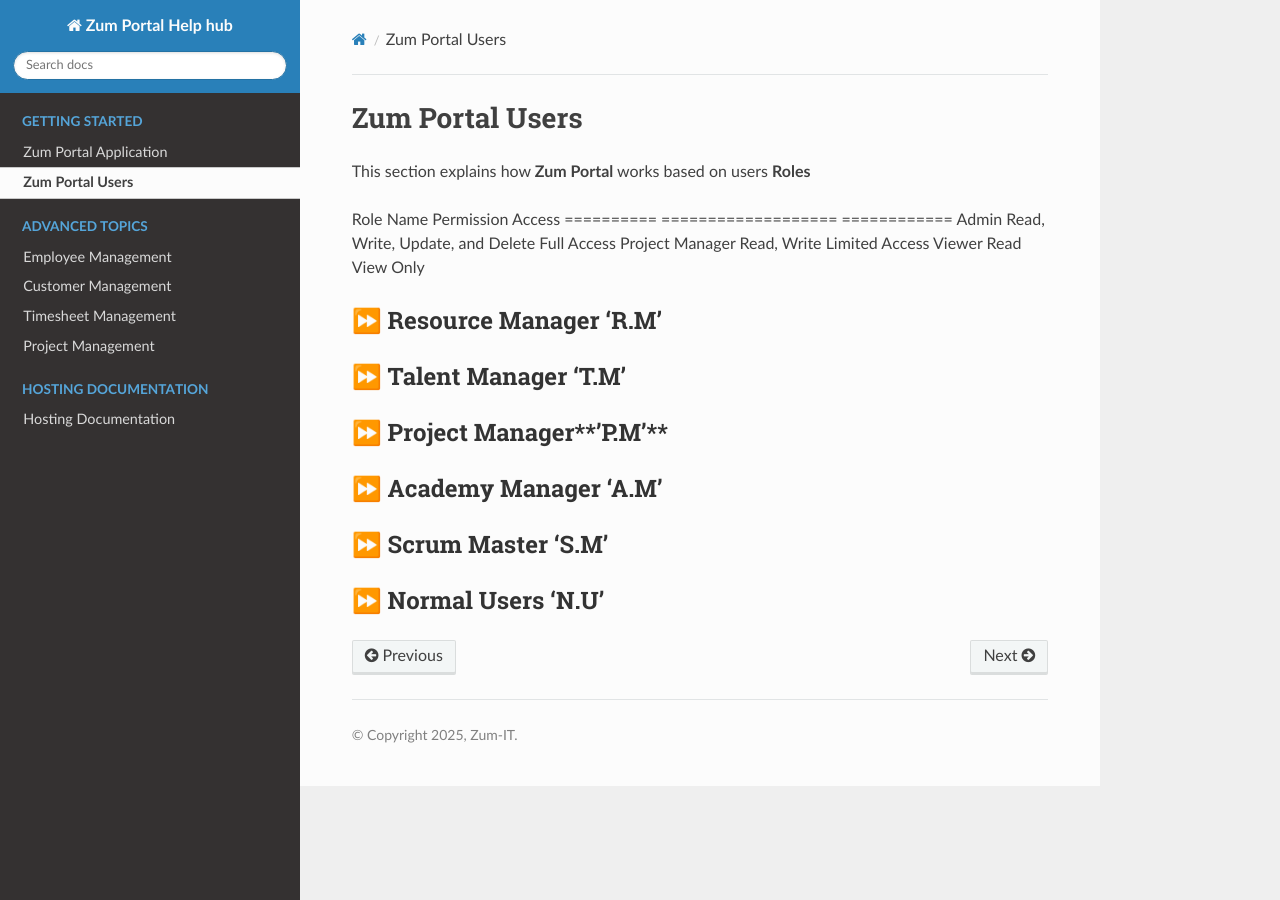
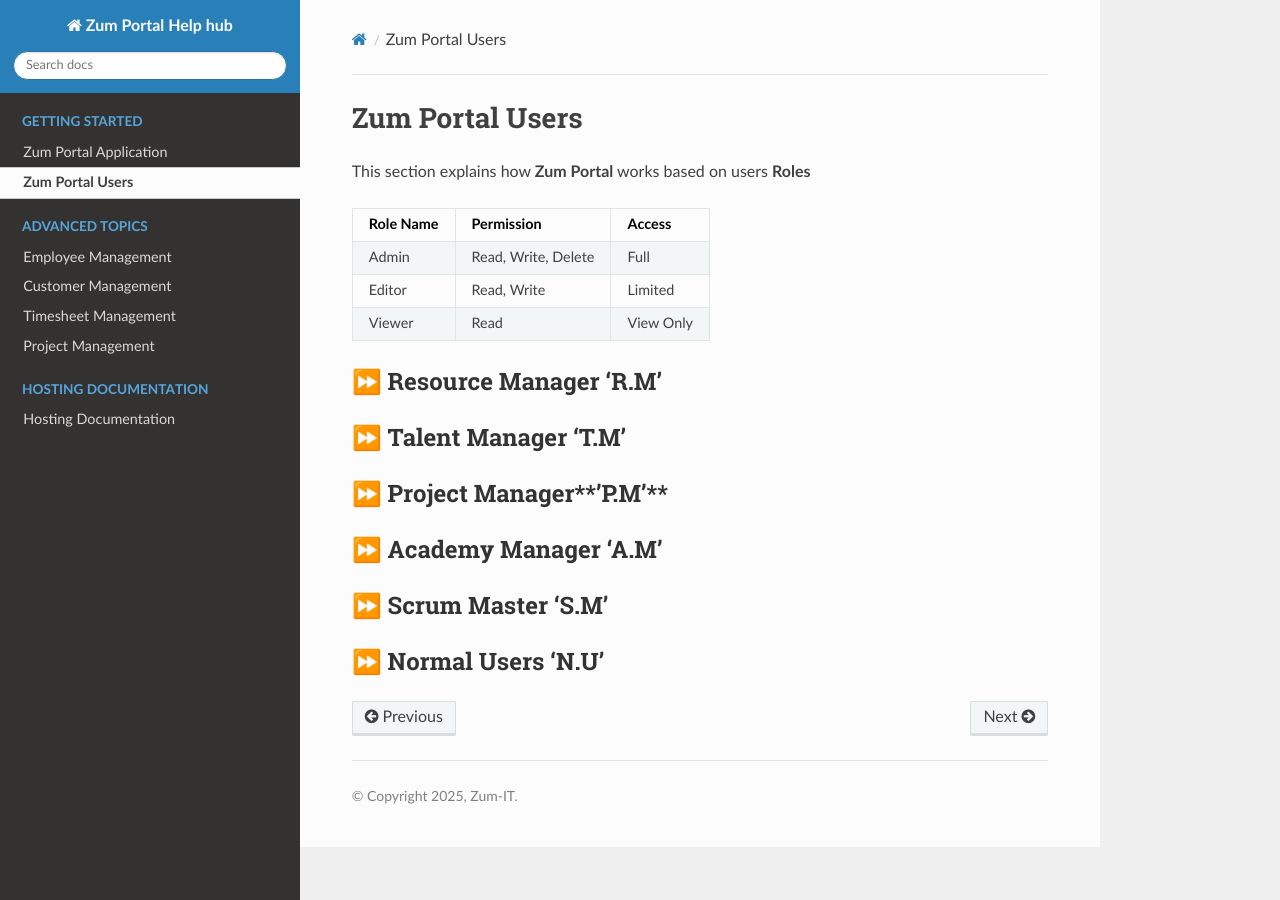
Before and after one commit to ghadiben0/Project-Zum-Portal, a Sphinx documentation site: the page built from docs/source/zumportalusers.rst, in a window 1280 px wide. Built offline with Sphinx 7.4.7 and the Read the Docs theme 3.1.0, drawn with Linux system fonts in a browser that asks for light colours.

Commit message:
Update zumportalusers.rst

```diff
--- a/docs/source/zumportalusers.rst
+++ b/docs/source/zumportalusers.rst
@@ -2,12 +2,15 @@ Zum Portal Users
 ===================================
 This section  explains how **Zum Portal** works based on users **Roles**
 
-
-Role Name             Permission                             Access
-==========            ===================                    ============
-Admin                 Read, Write, Update, and  Delete       Full Access
-Project Manager       Read, Write                            Limited   Access
-Viewer                Read                                   View Only
++----------------+--------------------------+----------------+
+| Role Name      | Permission               | Access         |
++================+==========================+================+
+| Admin          | Read, Write, Delete      | Full           |
++----------------+--------------------------+----------------+
+| Editor         | Read, Write              | Limited        |
++----------------+--------------------------+----------------+
+| Viewer         | Read                     | View Only      |
++----------------+--------------------------+----------------+
 
 
 ⏩️ Resource Manager **'R.M'**
```
